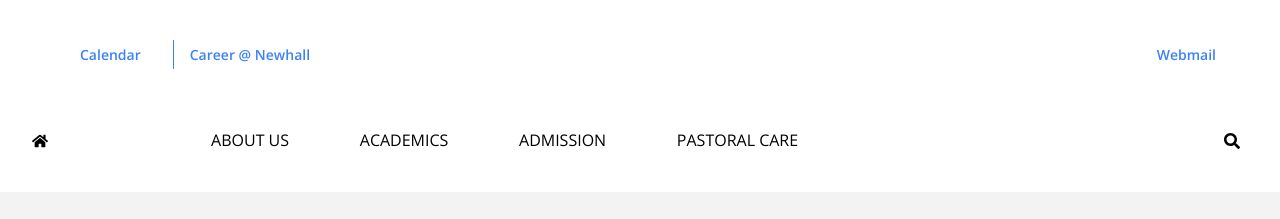
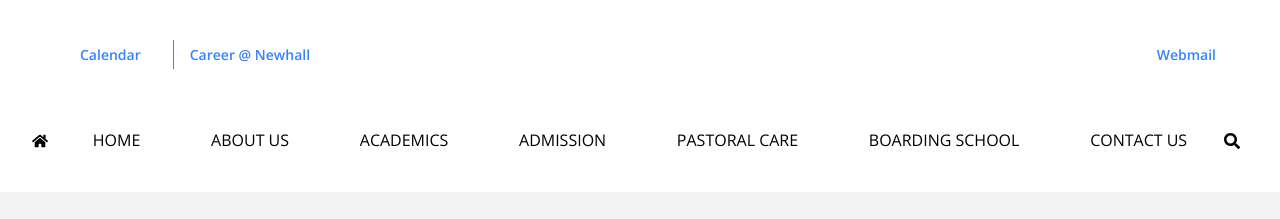
Before and after one commit to Swizel-Tech/new-hall-front, a React (Vite) app: page /contact_us in a window 1280 px wide. Shown: the top 219 px of the page. Built offline with nearby package versions, Linux system fonts and the light colour scheme.

Commit message:
new text color

```diff
--- a/src/components/ui/Navbar/Navs.tsx
+++ b/src/components/ui/Navbar/Navs.tsx
@@ -89,7 +89,7 @@ export const Nav = (props: SideNavProps) => {
               onClick={() => setClicked(!clicked)}
             >
               <span
-                className={`font-OpenSans text-[16px] text-[#fff] text-left py-4 font-normal uppercase ${
+                className={`font-OpenSans text-[16px] text-[#000] text-left py-4 font-normal uppercase ${
                   scrolledState ? "text-[#000]" : `${getTextColor()}`
                 }`}
               >
@@ -109,7 +109,7 @@ export const Nav = (props: SideNavProps) => {
                   {children.map((child, index) => (
                     <NavLink key={index} to={child.href}>
                       <span
-                        className={`font-OpenSans text-[#fff] text-[16px] my-2 text-left py-2 px-[5px] font-normal uppercase block ${
+                        className={`font-OpenSans text-[#000] text-[16px] my-2 text-left py-2 px-[5px] font-normal uppercase block ${
                           scrolledState ? "text-[#000]" : `${getTextColor()}`
                         }`}
                       >
@@ -126,7 +126,7 @@ export const Nav = (props: SideNavProps) => {
         <NavLink to={href} className="py-4 lg:py-0 w-full lg:w-auto">
           <span
             className={`font-OpenSans text-[16px] text-left font-normal uppercase ${
-              scrolledState ? "text-[#000]" : `lg:${getTextColor()} text-[#fff]`
+              scrolledState ? "text-[#000]" : `${getTextColor()}`
             }`}
           >
             {text}
```
